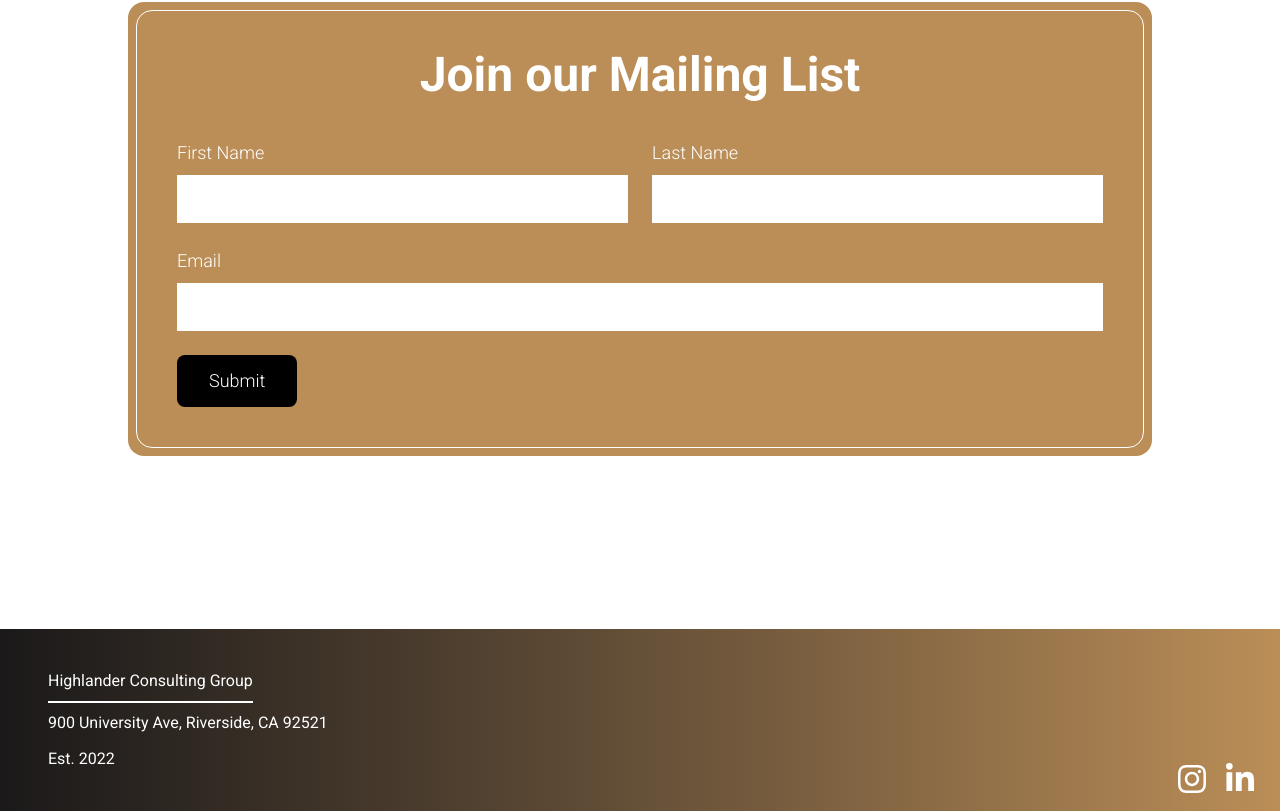
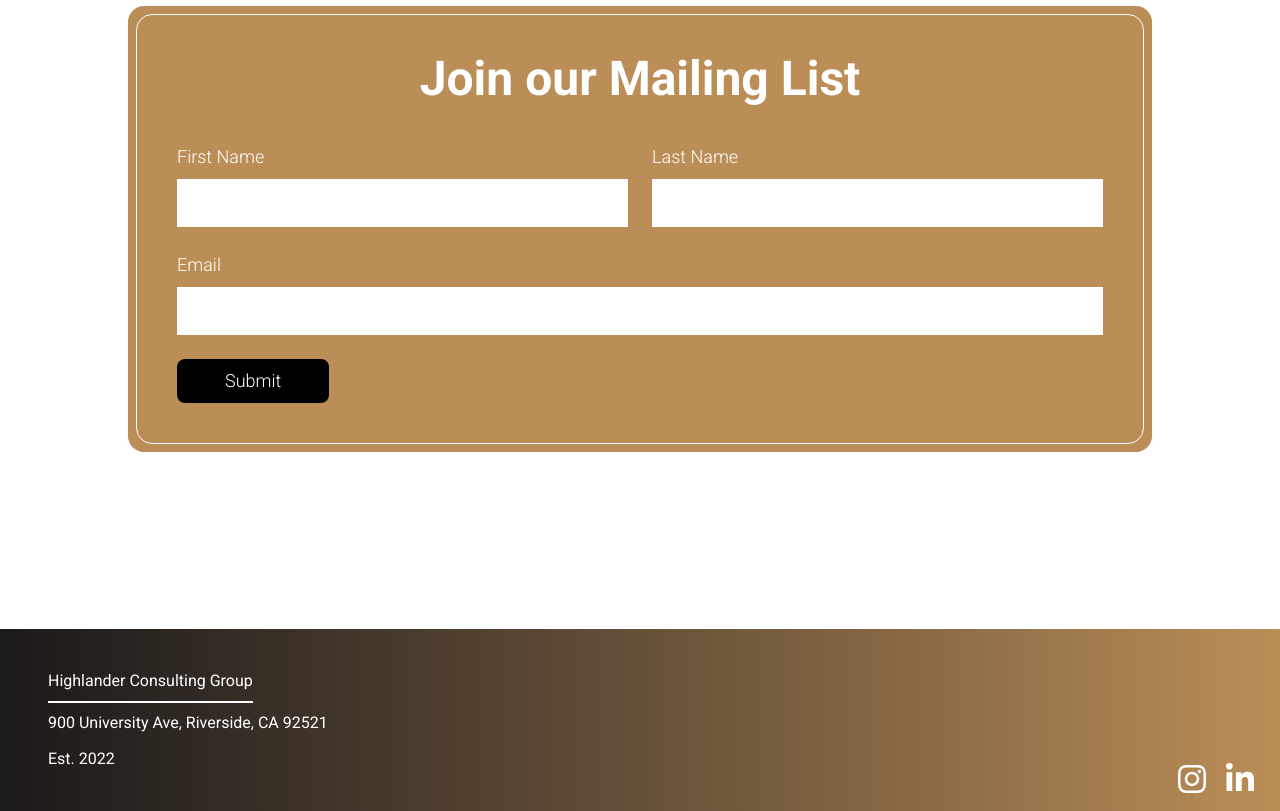
Before and after one commit to acm-ucr/hcg, a Next.js app: page / in a window 1280 px wide. Shown: the part 2201-3012 px from the top of the page. Built offline with nearby package versions, Linux system fonts and the light colour scheme.

Commit message:
button change

```diff
--- a/src/components/home/MailingList.tsx
+++ b/src/components/home/MailingList.tsx
@@ -22,7 +22,7 @@ const MailingList = () => {
               <input className="w-full bg-white p-3 focus:outline-none" />
             </div>
             <div className="mt-6 flex justify-center md:justify-start">
-              <button className="cursor-pointer rounded-lg bg-black px-8 py-3 text-lg text-white">
+              <button className="cursor-pointer rounded-lg bg-black px-12 py-2 text-lg text-white">
                 Submit
               </button>
             </div>
```
